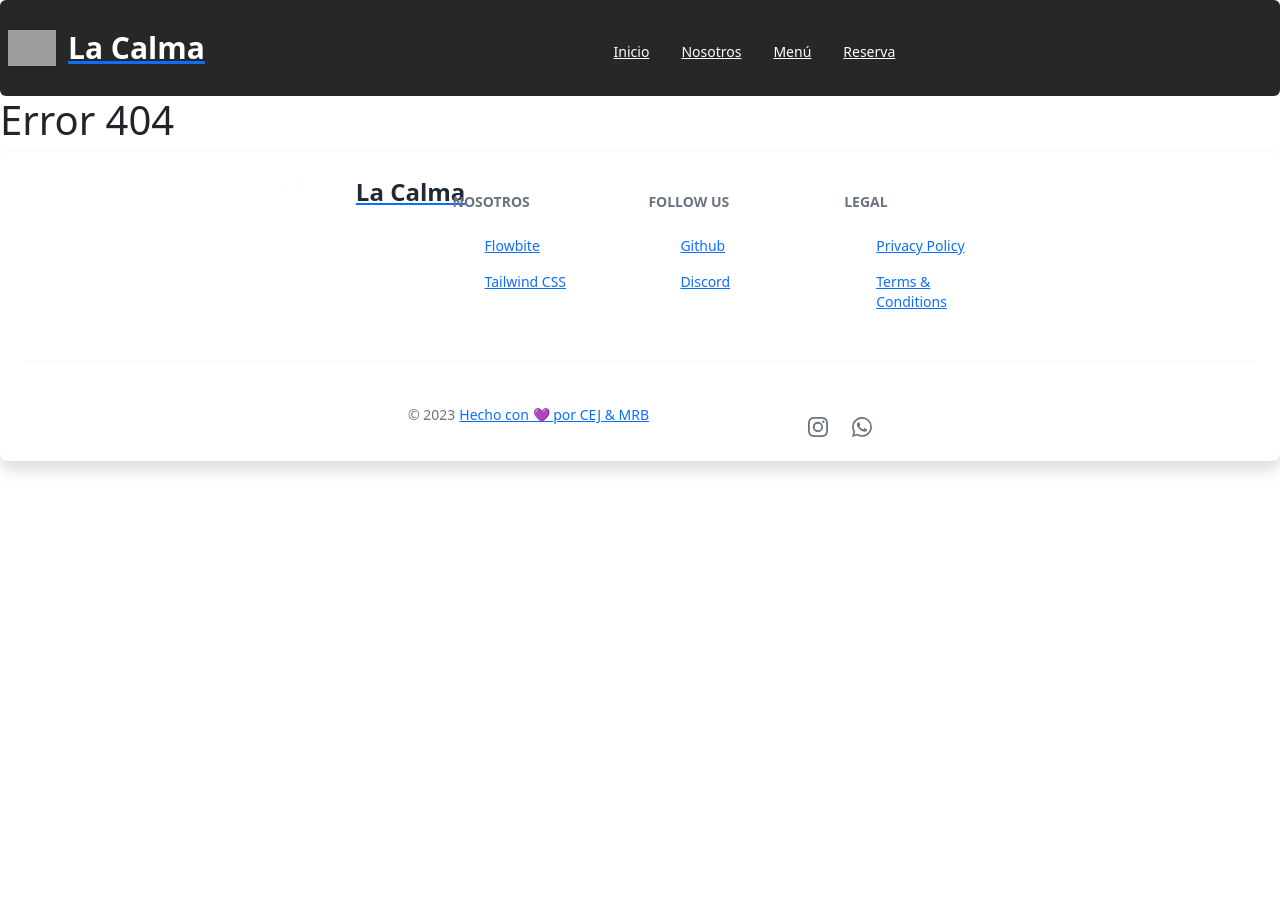
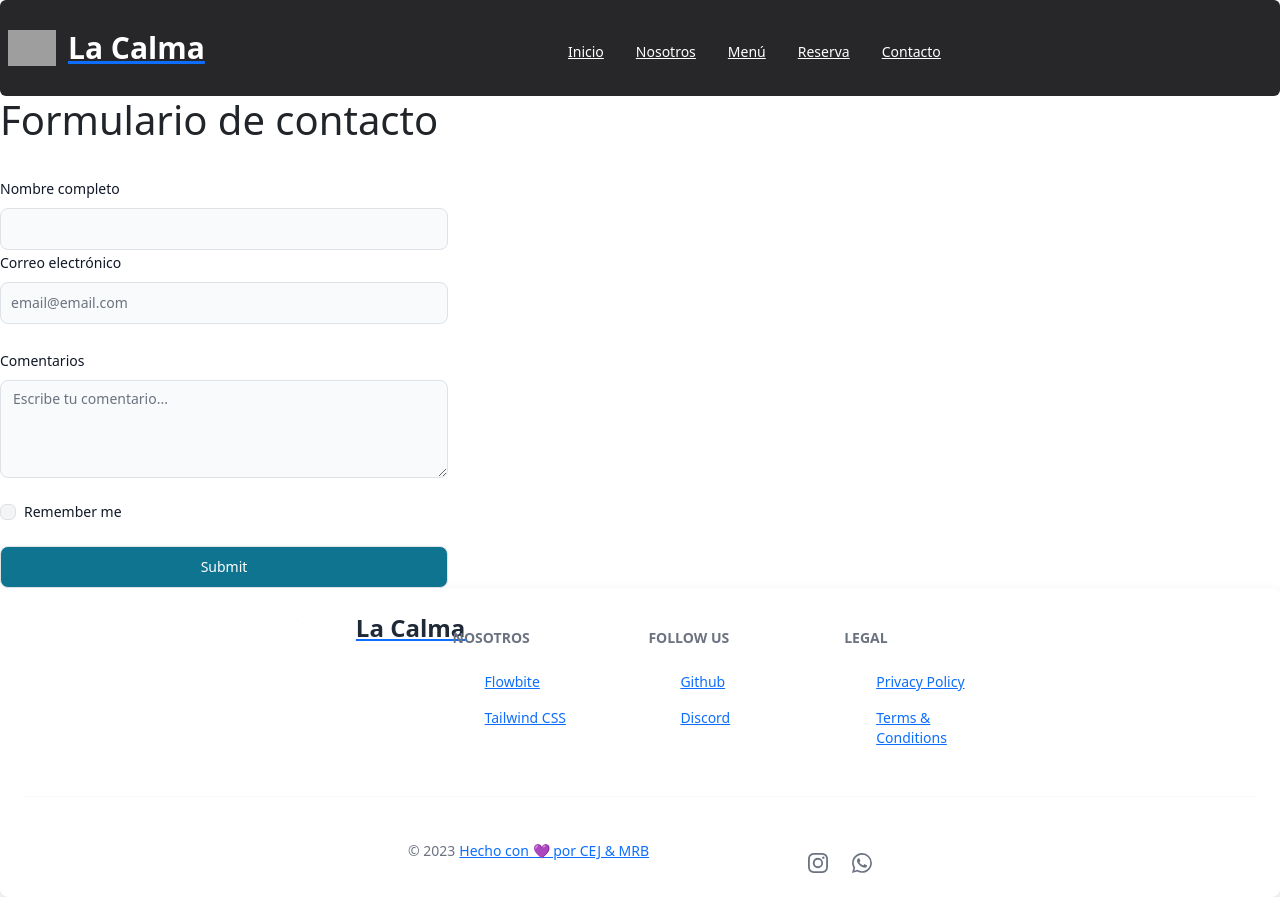
Before and after one commit to Camilecacao/LaCalma, a React (Vite) app: page /Contact in a window 1280 px wide. Before the commit this address had no page. Before the commit the page ends 800 px from the top, so only its background shows below. Built offline with nearby package versions, Linux system fonts and the light colour scheme; grey boxes are pictures that could not be loaded.

Commit message:
Creando form contacto

```diff
--- a/src/Router/MainRouter.jsx
+++ b/src/Router/MainRouter.jsx
@@ -3,6 +3,7 @@ import { Home } from "../pages/Home"
 import { About } from "../pages/About"
 import { Menu } from "../pages/Menu"
 import { Reservation } from "../pages/Reservation"
+import Contact from  "../pages/Contact"
 export const MainRouter = () => {
   return (
     <Routes>
@@ -10,6 +11,7 @@ export const MainRouter = () => {
       <Route path="/About" element={<About />} />
       <Route path="/Menu" element={<Menu />} />
       <Route path="/Reservation" element={<Reservation />} />
+      <Route path="/Contact" element={<Contact />} />
       <Route path="/*" element={<h1>Error 404</h1>} />
     </Routes>
 
--- a/src/components/Carta.jsx
+++ b/src/components/Carta.jsx
@@ -3,12 +3,10 @@ import { collection, getDocs } from "firebase/firestore";
 import { db } from "../config/firebase"
 import { Button, Card, CardGroup, } from 'react-bootstrap'
 import Row from 'react-bootstrap/Row';
-import Col from 'react-bootstrap/Col'
-
 
 const Carta = () => {
 
-    const[menu, setMenu] = useState([])
+    const[menus, setMenus] = useState([])
 
     useEffect(() => {
         const getCarta = async () => {
@@ -16,13 +14,11 @@ const Carta = () => {
                 const collectionRef = collection(db, "Menu")
                 const requestDocs = await getDocs(collectionRef)
 
-                const docs = requestDocs.docs.map((doc) => {
-                    const data = doc.data()
+                const docs = requestDocs.docs.map((doc) => ({ ...doc.data(),
+                    id: doc.id,}))
 
-                    return data
-                })
 
-                setMenu(docs)
+                setMenus(docs)
 
             } catch (error) {
                 console.log(error)
@@ -33,34 +29,34 @@ const Carta = () => {
       getCarta()
     }, [])
 
-    console.log(menu)
+
 
 
     return(
         <section>
             <div>
             <h1 className="text-center">Menú</h1>
-            <h2 className="text-center">Mariscos</h2>
-            <h2 className="text-center">Carnes</h2>
-            <h2 className="text-center">Postres</h2>
 
-            <Row xs={1} md={2} className="justify-content-center g-8 bg-dark">
+            <Row xs={1} md={2} className="justify-content-center g-8">
             <CardGroup className="mt-5" >
-                {menu.map((plato) => (
-                    <div key={plato.id} className="m-3">
+                {menus.map((menu) => (
+
+                    menu.platos.map((plato) => (
+                        <div key={menu.id} className="m-3">
                         <Card border="light" bg="dark" text="white" style={{width: "18rem"}}>
                             <Card.Img style={{height: "12rem"}} variant="top" src={plato.imagen} alt={plato.nombre} />
                             <Card.Body className="text-center">
                                 <Card.Title>
                                     {plato.nombre}
                                 </Card.Title>
-
-                                <Card.Text>
+                                 <Card.Text>
                                 Precio: ${plato.precio}
                                 </Card.Text>
                             </Card.Body>
                         </Card>
                     </div>
+                    )),
+
                 ))}
             </CardGroup>
             </Row>
--- a/src/components/Navbar.jsx
+++ b/src/components/Navbar.jsx
@@ -1,4 +1,4 @@
-'use client';
+
 
 import { Navbar } from 'flowbite-react';
 import { Link, NavLink } from 'react-router-dom';
@@ -19,6 +19,7 @@ export const NavbarAvatar=()=> {
         <Navbar.Link className="text-white" as={NavLink} to="/About">Nosotros</Navbar.Link>
         <Navbar.Link className="text-white" as={NavLink} to="/Menu">Menú</Navbar.Link>
         <Navbar.Link className="text-white" as={NavLink} to="/Reservation">Reserva</Navbar.Link>
+        <Navbar.Link className="text-white" as={NavLink} to="/Contact">Contacto</Navbar.Link>
       </Navbar.Collapse>
     </Navbar>
   )
--- /dev/null
+++ b/src/pages/Contact.jsx
@@ -0,0 +1,68 @@
+
+
+import { Button, Checkbox, Label, TextInput, Textarea } from 'flowbite-react';
+
+const Contact = () => {
+    return (
+        <form className="flex max-w-md flex-col gap-4">
+            <h1>Formulario de contacto</h1>
+            <div>
+                <div>
+                    <div className="mb-2 block">
+                        <Label
+                            htmlFor="name1"
+                            value="Nombre completo"
+                        />
+                    </div>
+                    <TextInput
+                        id="name1"
+                        required
+                        type="name"
+                    />
+                </div>
+                <div className="mb-2 block">
+                    <Label
+                        htmlFor="email1"
+                        value="Correo electrónico"
+                    />
+                </div>
+                <TextInput
+                    id="email1"
+                    placeholder="email@email.com"
+                    required
+                    type="email"
+                />
+            </div>
+            <div
+      className="max-w-md"
+      id="textarea"
+    >
+      <div className="mb-2 block">
+        <Label
+          htmlFor="comment"
+          value="Comentarios"
+        />
+      </div>
+      <Textarea
+        id="comment"
+        placeholder="Escribe tu comentario..."
+        required
+        rows={4}
+      />
+    </div>
+
+            <div className="flex items-center gap-2">
+                <Checkbox id="remember" />
+                <Label htmlFor="remember">
+                    Remember me
+                </Label>
+            </div>
+
+            <Button type="submit">
+                Submit
+            </Button>
+        </form>
+    )
+}
+
+export default Contact
--- a/src/pages/Home.jsx
+++ b/src/pages/Home.jsx
@@ -6,6 +6,7 @@ import { FooterRRSS } from "../components/Footer"
 export const Home = () => {
   return (
    <>
+
    {/* <NavbarAvatar/> */}
     <div></div>
     {/* <img src="/images/caracolas.jpeg"></img> */}
--- a/src/pages/Reservation.jsx
+++ b/src/pages/Reservation.jsx
@@ -22,6 +22,7 @@ export const Reservation = () => {
 
   return (
     <form onSubmit={onSubmitBooking} className="flex max-w-md flex-col gap-4">
+      <h1>Reservas</h1>
       <div>
         <div className="mb-2 block">
           <Label
```
